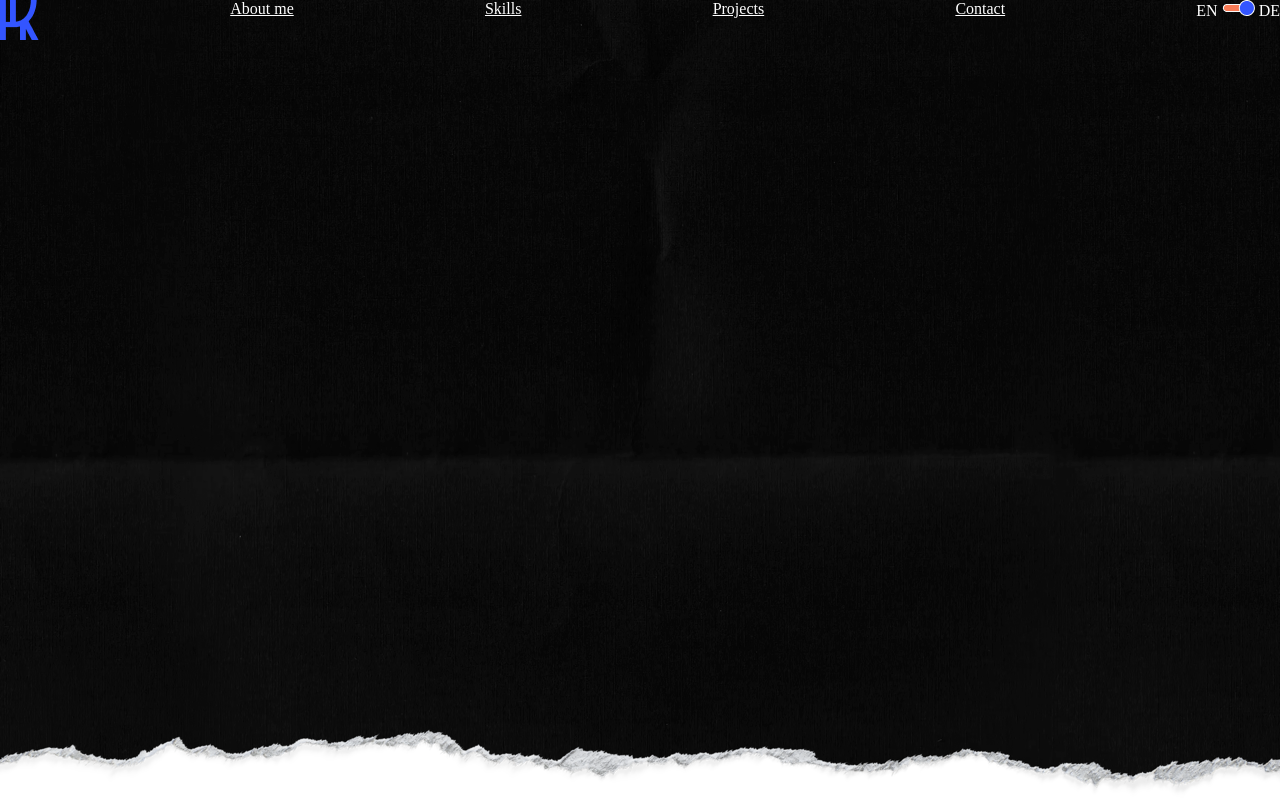
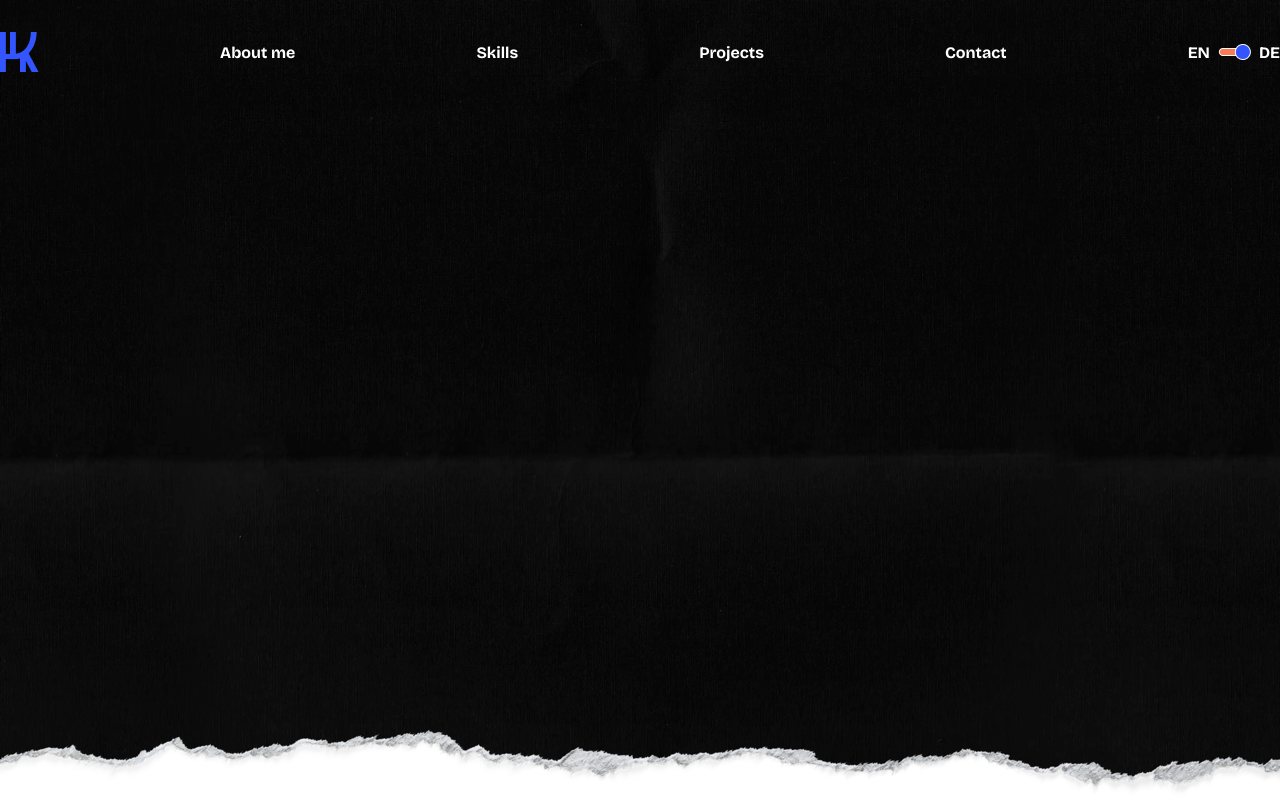
Before and after one commit to AlxRpp/MyPortfolio, an Angular app: page / in a window 1280 px wide. Built offline with nearby package versions, Linux system fonts and the light colour scheme.

Commit message:
added lokal Font

```diff
--- a/src/app/shared/header/header.scss
+++ b/src/app/shared/header/header.scss
@@ -1,12 +1,18 @@
 a{
     color: white;
+    text-decoration: none;
 }
 
 .language{
     color: white;
+    display: flex;
+    align-items: center;
+    gap: 8px;
 }
 
 .navbar{
+    padding-top: 32px;
     display: flex;
     justify-content: space-between;
+    align-items: center;
 }
--- a/src/styles.scss
+++ b/src/styles.scss
@@ -1,5 +1,17 @@
+@font-face{
+    font-family: "primaryFont";
+    src: url('../public/assets/fonts/BricolageGrotesque-VariableFont_opsz\,wdth\,wght.ttf');
+}
+
+@font-face{
+    font-family: "secondaryFont";
+    src: url('../public/assets/fonts/Kalam-Bold.ttf');
+}
+
 body{
     margin: 0;
+    font-family: primaryFont, sans-serif;
+    font-weight: 700;
 }
 
 *{
```
